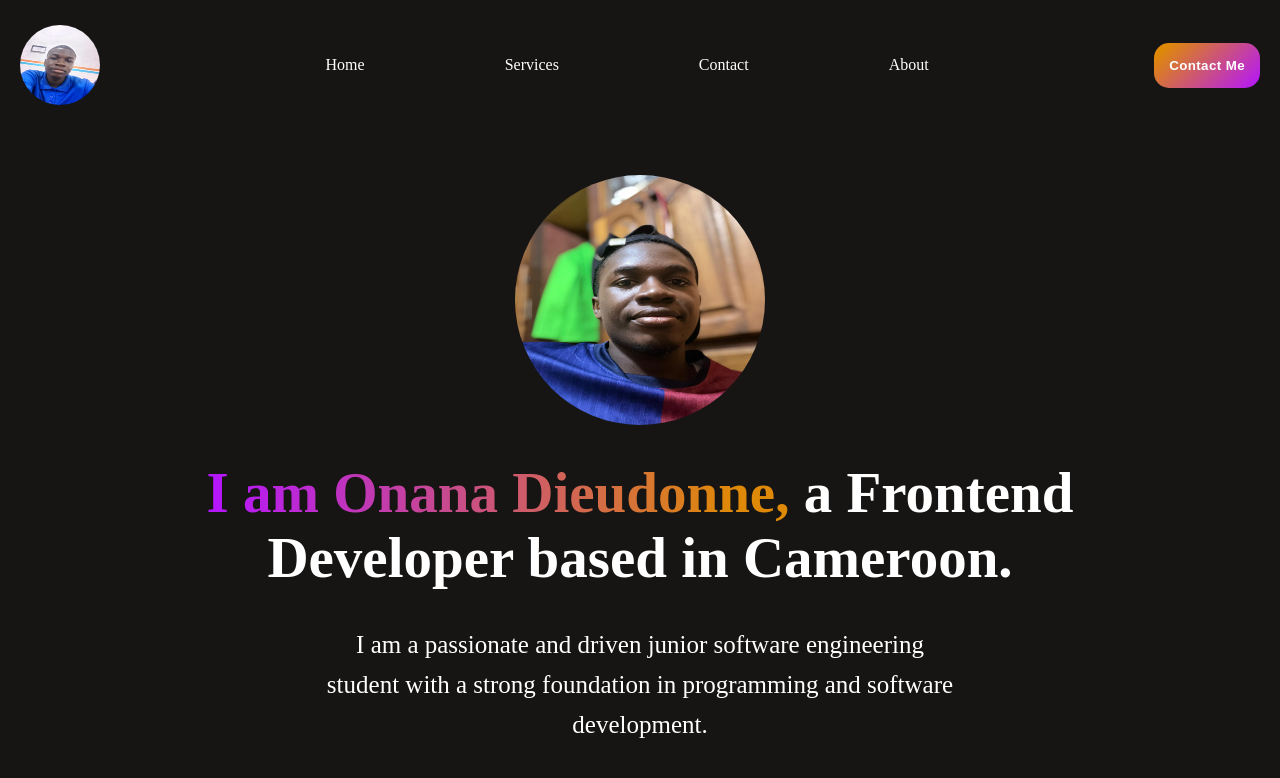
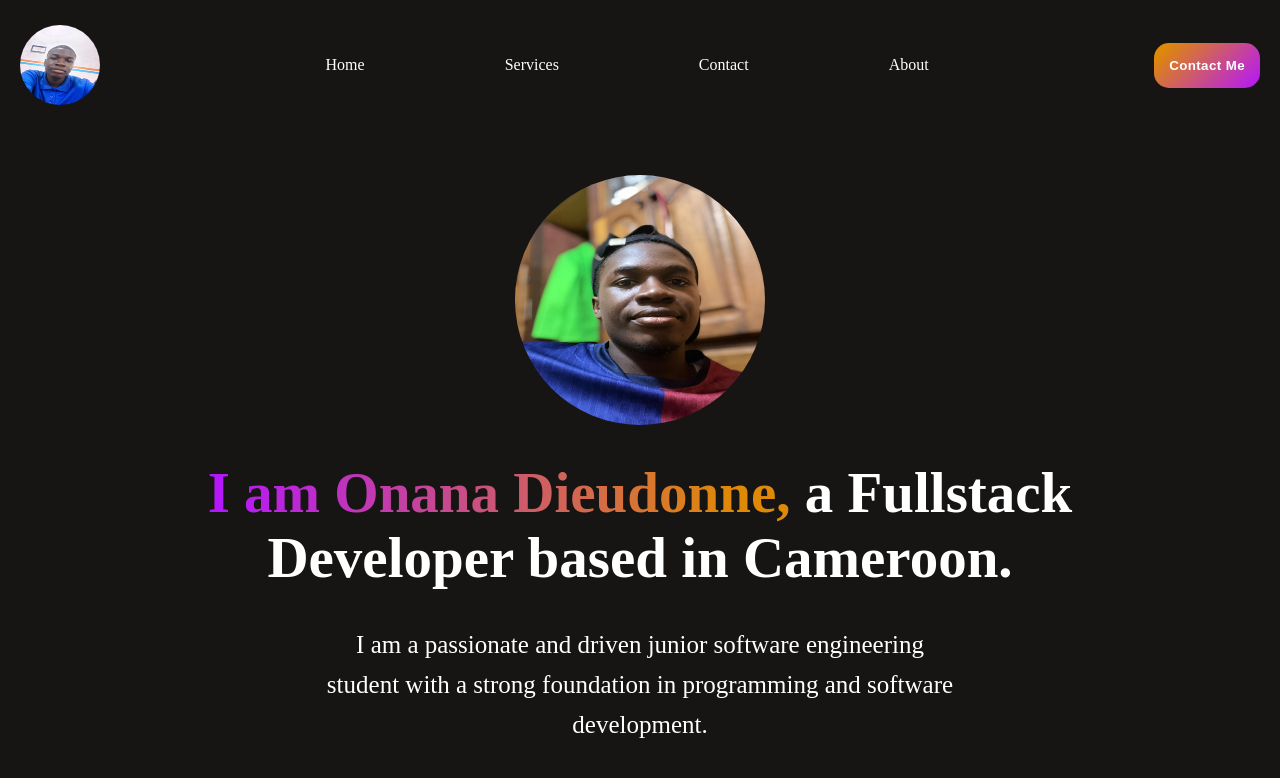
Before and after one commit to LaPulga237/my_react_porfolio, a React (Vite) app: page / in a window 1280 px wide. Shown: the top 778 px of the page. Built offline with nearby package versions, Linux system fonts and the light colour scheme.

Commit message:
updated name

```diff
--- a/src/Components/Hero/Hero.jsx
+++ b/src/Components/Hero/Hero.jsx
@@ -7,7 +7,7 @@ const Hero = () =>{
         <div className="hero">
 
             <img src={logo} alt="img not found" className="hero-img"/>
-            <h1> <span>I am Onana Dieudonne,</span> a Frontend Developer based in Cameroon.</h1>
+            <h1> <span>I am Onana Dieudonne,</span> a Fullstack Developer based in Cameroon.</h1>
             <p>
                 I am a passionate and driven junior
                 software engineering student with a strong
```
